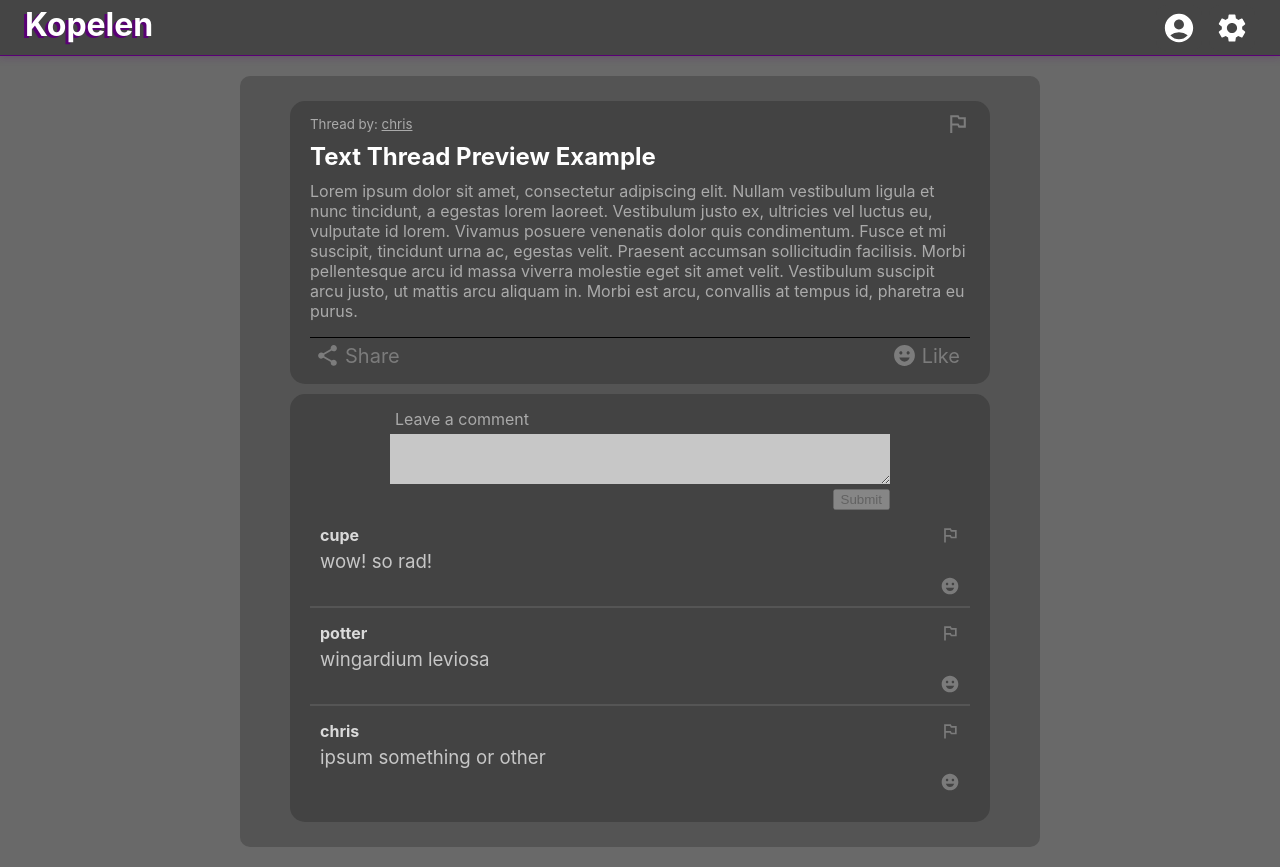
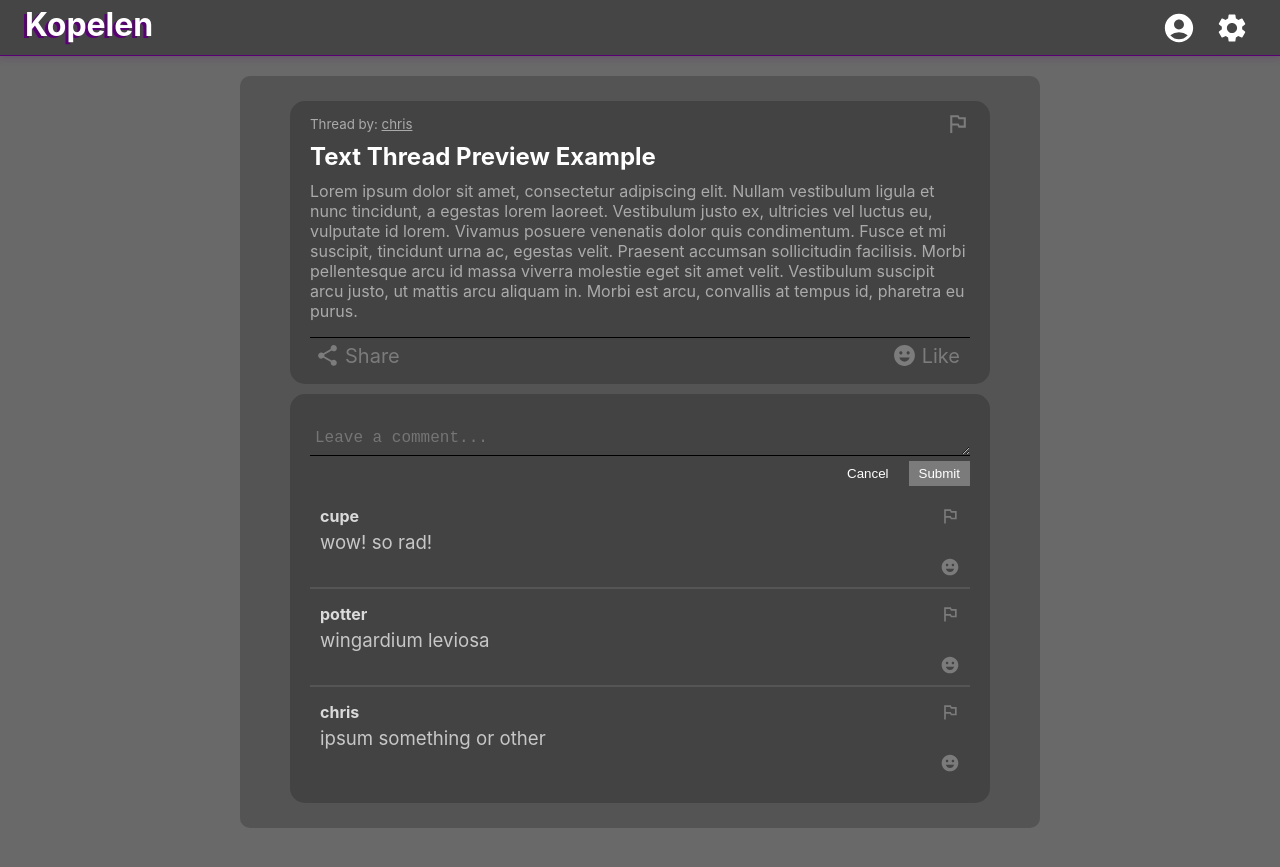
Before and after one commit to ChrisSchmidt6/Kopelen, a Next.js app: page /thread/t1 in a window 1280 px wide. Built offline with nearby package versions, Linux system fonts and the light colour scheme.

Commit message:
modernize comment field

```diff
--- a/components/Threads/FullThreads/CommentSection/CommentSection.module.css
+++ b/components/Threads/FullThreads/CommentSection/CommentSection.module.css
@@ -1,7 +1,7 @@
 .addComment {
   display: block;
-  margin: 0 auto;
-  width: fit-content;
+  margin: 15px auto;
+  width: 100%;
   overflow: auto;
 }
 
@@ -11,23 +11,43 @@
 }
 
 .addComment textarea {
-  background-color: #c7c7c7;
   resize: vertical;
   border: none;
-  width: 500px;
-  min-height: 50px;
+  width: 100%;
+  font-size: 12pt;
+  min-height: 2em;
+  height: 2em;
   display: block;
   clear: right;
   padding: 5px;
+  color: #fff;
+  background-color: transparent;
+  border-bottom: 1px solid black;
 }
 
 .addComment textarea:focus {
-  min-height: 100px;
+  border-bottom: 1px solid #fff;
   outline: none;
 }
 
-.addComment input {
+.interact {
   float: right;
   display: block;
   margin-top: 5px;
 }
+
+.cancel {
+  background: none;
+}
+
+.submit {
+  background-color: #7b7b7b;
+  margin-left:10px;
+}
+
+.interact > input {
+  cursor: pointer;
+  color: #fff;
+  padding: 5px 10px;
+  border: none;
+}
--- a/components/Threads/FullThreads/CommentSection/index.js
+++ b/components/Threads/FullThreads/CommentSection/index.js
@@ -24,9 +24,12 @@ const CommentSection = (props) => {
   return (
     <div className={props.className}>
       <form className={classes.addComment}>
-        <label htmlFor="comment">Leave a comment</label>
-        <textarea name="comment" />
-        <input type="submit" value="Submit" disabled />
+        <label htmlFor="comment" />
+        <textarea name="comment" placeholder="Leave a comment..." />
+        <div className={classes.interact}>
+          <input className={classes.cancel} type="reset" value="Cancel" />
+          <input className={classes.submit} type="submit" value="Submit" disabled />
+        </div>
       </form>
       {DUMMY_COMMENTS.map((comment) => (
         <Comment key={comment.id} {...comment} />
```
